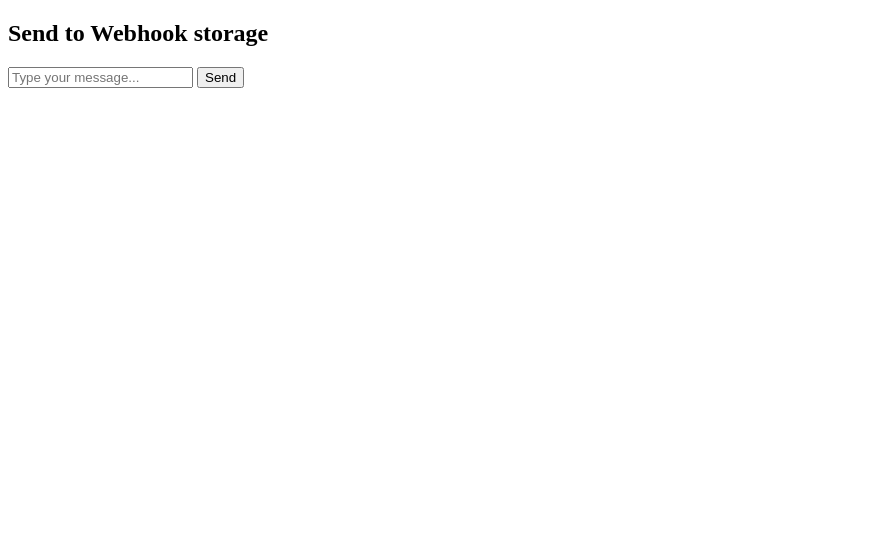
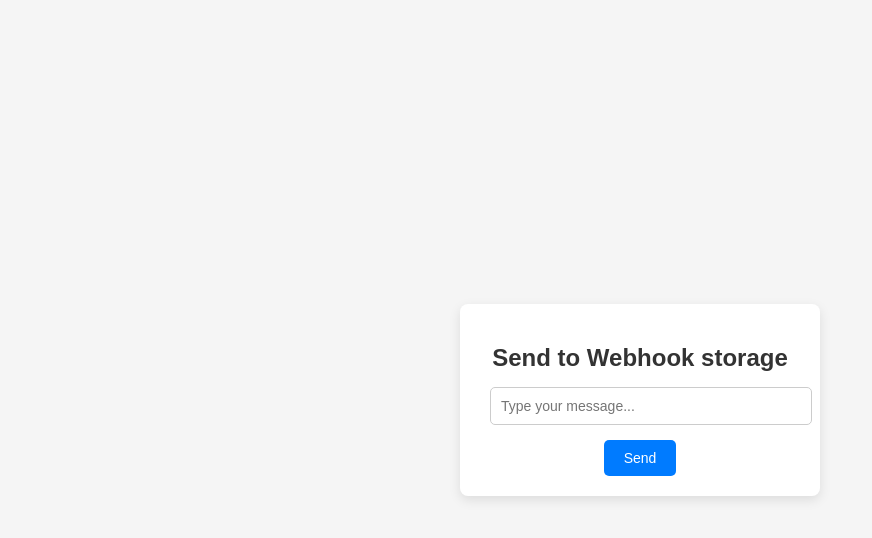
Before and after one commit to issuewebhook/issuewebhook.github.io, a plain HTML site: page Index.html in a window 1280 px wide. Shown: the whole page, without its empty margins (0-872 px from the left). Drawn offline with Linux system fonts and the light colour scheme.

Commit message:
Update Index.html

```diff
--- a/Index.html
+++ b/Index.html
@@ -2,11 +2,62 @@
 <html>
 <head>
   <title>Webhook storage</title>
+  <style>
+    body {
+      font-family: Arial, sans-serif;
+      background: #f5f5f5;
+      display: flex;
+      justify-content: center;
+      align-items: center;
+      height: 100vh;
+      margin: 0;
+    }
+
+    .container {
+      background: white;
+      padding: 20px 30px;
+      border-radius: 8px;
+      box-shadow: 0 4px 12px rgba(0,0,0,0.1);
+      text-align: center;
+      width: 300px;
+    }
+
+    h2 {
+      margin-bottom: 15px;
+      color: #333;
+    }
+
+    input {
+      width: 100%;
+      padding: 10px;
+      border: 1px solid #ccc;
+      border-radius: 5px;
+      margin-bottom: 15px;
+      font-size: 14px;
+    }
+
+    button {
+      background: #007bff;
+      color: white;
+      border: none;
+      padding: 10px 20px;
+      border-radius: 5px;
+      cursor: pointer;
+      font-size: 14px;
+      transition: background 0.3s;
+    }
+
+    button:hover {
+      background: #0056b3;
+    }
+  </style>
 </head>
 <body>
-  <h2>Send to Webhook storage</h2>
-  <input id="msgInput" type="text" placeholder="Type your message..." />
-  <button onclick="sendMessage()">Send</button>
+  <div class="container">
+    <h2>Send to Webhook storage</h2>
+    <input id="msgInput" type="text" placeholder="Type your message..." />
+    <button onclick="sendMessage()">Send</button>
+  </div>
 
   <script>
     async function sendMessage() {
```
